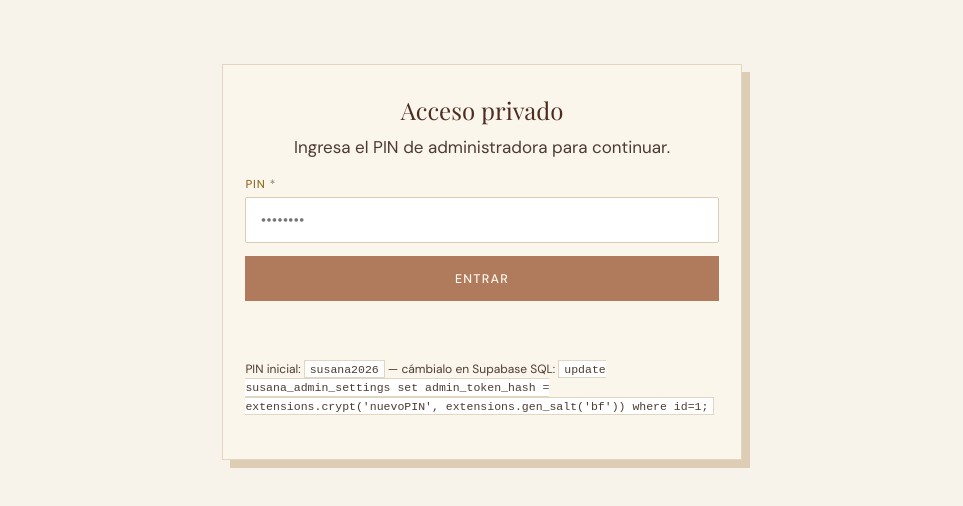
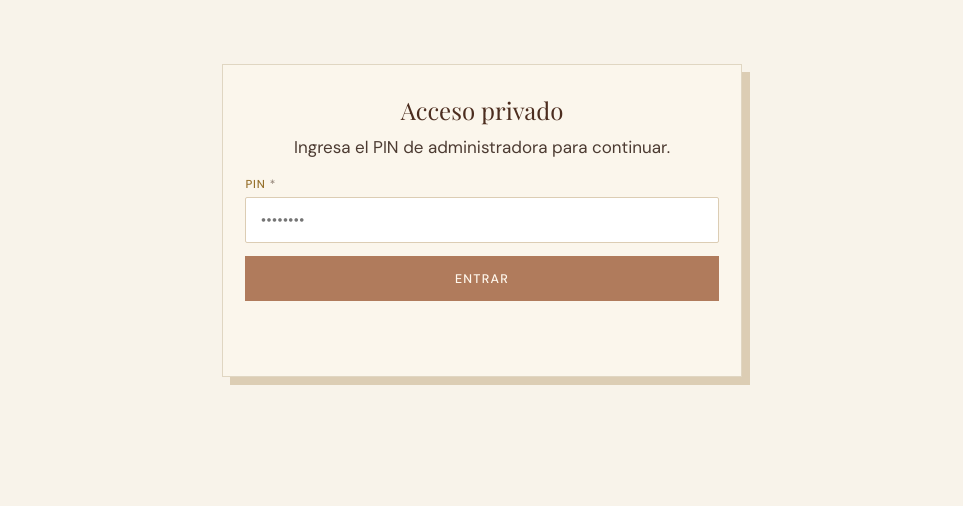
Before and after one commit to novicodev/invitacion-sara-valentina-xv, an Astro site: page /admin in a window 1280 px wide. Shown: the part 206-712 px from the top of the page, without its empty margins (158-1121 px from the left). Built offline with nearby package versions, Linux system fonts and the light colour scheme; Astro itself is replaced by a stand-in of ours; a web font is replaced by a local one.

Commit message:
fix(admin): oculta PIN inicial del gate

```diff
--- a/src/pages/admin.astro
+++ b/src/pages/admin.astro
@@ -28,7 +28,6 @@
             </label>
             <button type="submit" class="button" id="gate-submit">Entrar</button>
             <p id="gate-hint" class="gate-hint" aria-live="polite"></p>
-            <p class="gate-help">PIN inicial: <code>susana2026</code> — cámbialo en Supabase SQL: <code>update susana_admin_settings set admin_token_hash = extensions.crypt('nuevoPIN', extensions.gen_salt('bf')) where id=1;</code></p>
           </form>
         </div>
       </section>
```
